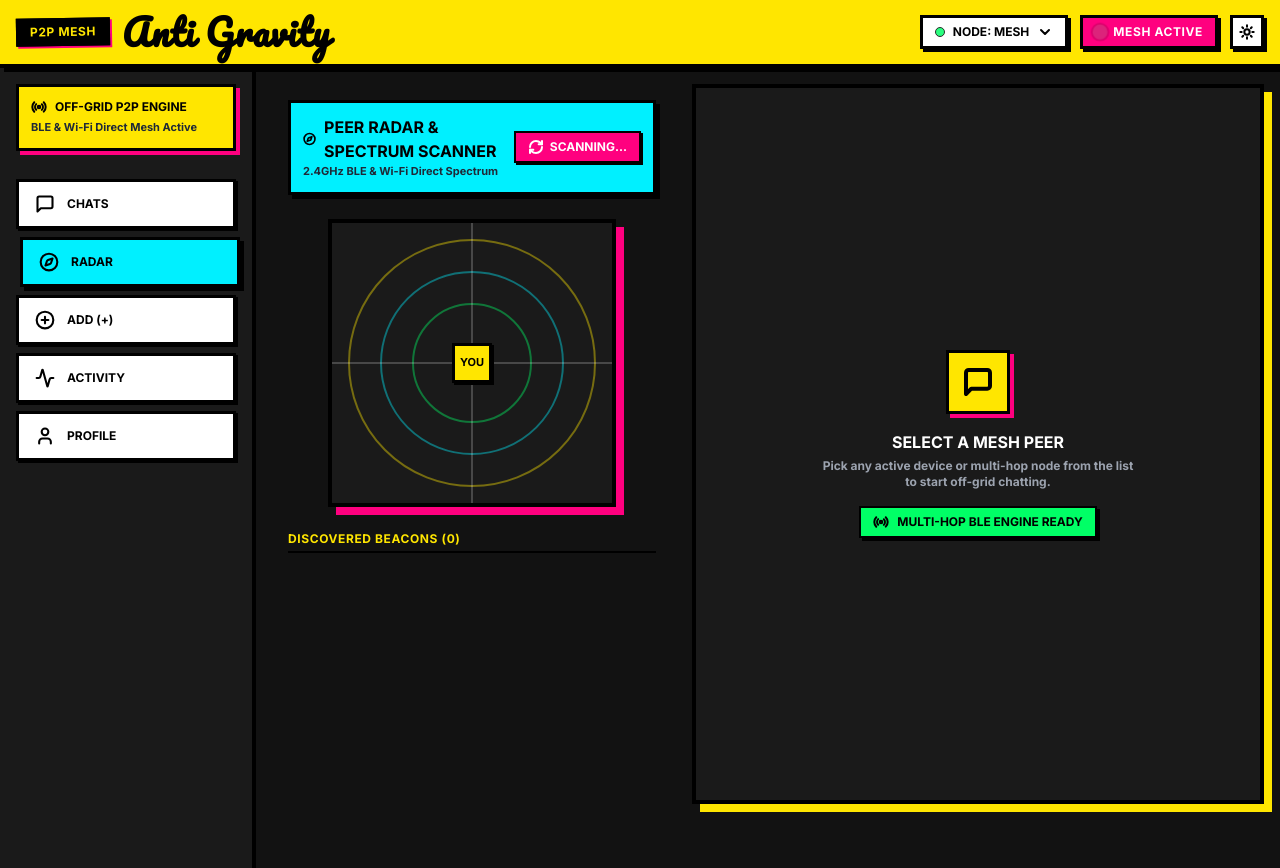
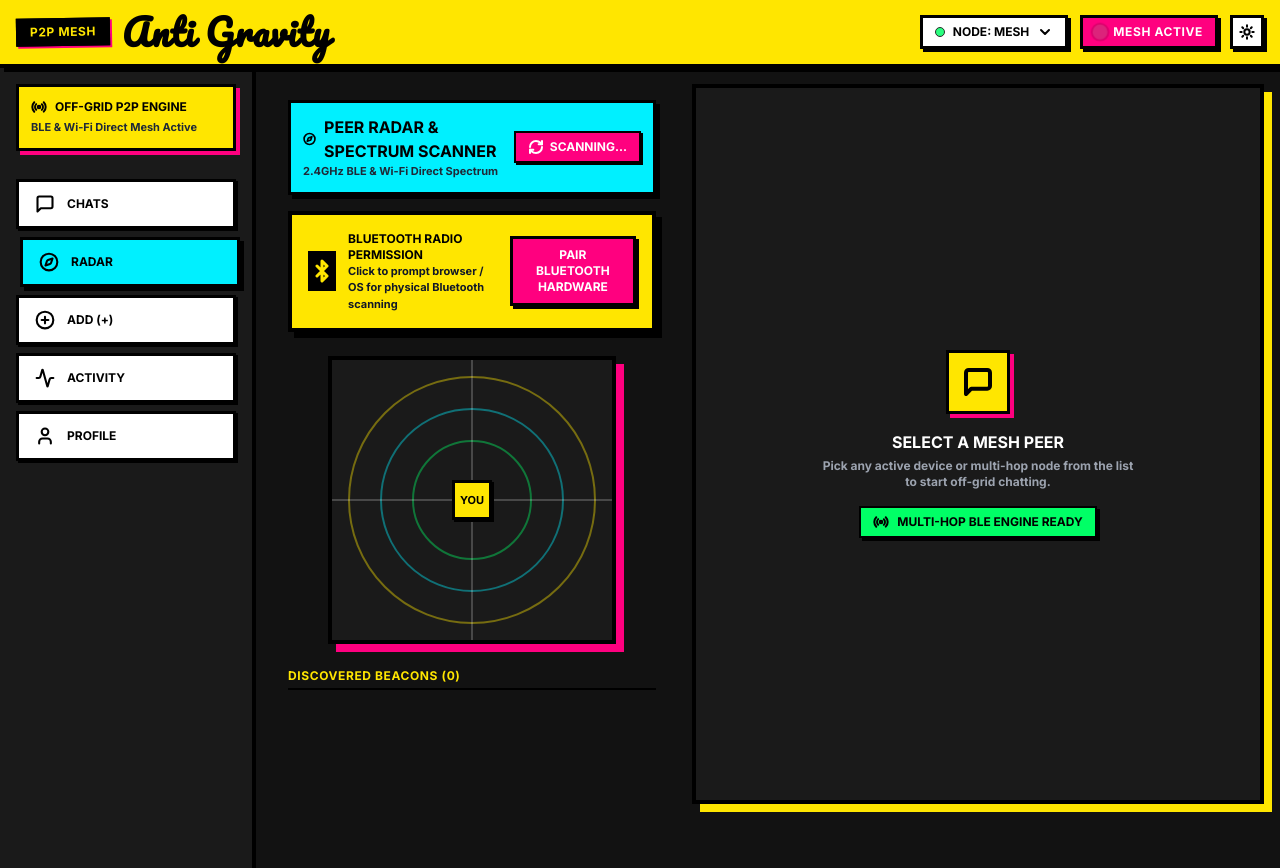
Before and after one commit to jjpandao23-alt/MESH, a React (Vite) app: page / in a window 1280 px wide. Both pictures are taken after a click on the button "RADAR". Built offline with nearby package versions, Linux system fonts and the light colour scheme; a web font is replaced by a local one.

Commit message:
feat: Add Web Bluetooth API trigger for browser Bluetooth hardware pairing

```diff
--- /dev/null
+++ b/src/mesh/WebBluetoothRadio.ts
@@ -0,0 +1,70 @@
+import { db } from '../db/storage';
+import { meshProtocol } from './MeshProtocol';
+import { MeshPacket } from './types';
+
+export class WebBluetoothRadioEngine {
+  private connectedGattServer: any = null;
+  private isConnected: boolean = false;
+
+  constructor() {}
+
+  /**
+   * Request Bluetooth Permission in Browser via W3C Web Bluetooth API
+   * Triggers Chrome / OS Native Bluetooth Device Selector
+   */
+  async requestWebBluetoothPermission(): Promise<boolean> {
+    if (!('bluetooth' in navigator)) {
+      alert('Web Bluetooth is not supported in this browser. Please use Chrome, Edge, Opera, or the Native Android/iOS build.');
+      return false;
+    }
+
+    try {
+      db.addLog({
+        level: 'info',
+        action: 'WEB_BLE_REQUEST',
+        details: 'Requesting Web Bluetooth hardware permission from browser...',
+      });
+
+      // Triggers native browser Bluetooth selection modal window
+      const device = await (navigator as any).bluetooth.requestDevice({
+        acceptAllDevices: true,
+        optionalServices: ['0000fe99-0000-1000-8000-00805f9b34fb', 'battery_service'],
+      });
+
+      if (device) {
+        db.addLog({
+          level: 'success',
+          action: 'WEB_BLE_PAIRED',
+          details: `Bluetooth permission granted for physical device [${device.name || device.id}]`,
+        });
+
+        // Connect GATT Server
+        if (device.gatt) {
+          this.connectedGattServer = await device.gatt.connect();
+          this.isConnected = true;
+          db.addLog({
+            level: 'success',
+            action: 'GATT_CONNECTED',
+            details: `GATT Hardware channel connected to ${device.name || 'Bluetooth Device'}`,
+          });
+        }
+
+        return true;
+      }
+    } catch (err: any) {
+      db.addLog({
+        level: 'warn',
+        action: 'WEB_BLE_CANCELLED',
+        details: `Bluetooth permission request: ${err.message || 'User cancelled'}`,
+      });
+    }
+
+    return false;
+  }
+
+  isHardwareConnected(): boolean {
+    return this.isConnected;
+  }
+}
+
+export const webBluetoothRadio = new WebBluetoothRadioEngine();
--- a/src/screens/RadarScreen.tsx
+++ b/src/screens/RadarScreen.tsx
@@ -1,8 +1,9 @@
 import React, { useState, useEffect } from 'react';
-import { Compass, RefreshCw } from 'lucide-react';
+import { Compass, RefreshCw, Bluetooth, ShieldCheck } from 'lucide-react';
 import { db } from '../db/storage';
 import { User } from '../db/schema';
 import { nativeBridge } from '../mesh/NativeBridge';
+import { webBluetoothRadio } from '../mesh/WebBluetoothRadio';
 
 interface RadarScreenProps {
   onSelectPeer: (peer: User) => void;
@@ -11,6 +12,7 @@
 export const RadarScreen: React.FC<RadarScreenProps> = ({ onSelectPeer }) => {
   const [users, setUsers] = useState<User[]>(db.getUsers());
   const [isScanning, setIsScanning] = useState(true);
+  const [bleConnected, setBleConnected] = useState(webBluetoothRadio.isHardwareConnected());
 
   useEffect(() => {
     const unsub = db.subscribe(() => setUsers(db.getUsers()));
@@ -24,6 +26,13 @@
     } else {
       nativeBridge.startDiscovery();
       setIsScanning(true);
+    }
+  };
+
+  const handleRequestBluetooth = async () => {
+    const success = await webBluetoothRadio.requestWebBluetoothPermission();
+    if (success) {
+      setBleConnected(true);
     }
   };
 
@@ -47,6 +56,30 @@
         >
           <RefreshCw className={`w-4 h-4 stroke-[3px] ${isScanning ? 'animate-spin' : ''}`} />
           <span>{isScanning ? 'Scanning...' : 'Start Scan'}</span>
+        </button>
+      </div>
+
+      {/* Explicit Browser Bluetooth Permission Request Button */}
+      <div className="mb-4 bg-[#ffe600] text-black border-4 border-black p-4 shadow-[6px_6px_0px_0px_#000000] flex flex-col md:flex-row items-center justify-between gap-3">
+        <div className="flex items-center space-x-3">
+          <div className="w-10 h-10 bg-black text-[#ffe600] border-2 border-black flex items-center justify-center font-black">
+            <Bluetooth className="w-6 h-6 stroke-[3px]" />
+          </div>
+          <div>
+            <h3 className="text-xs font-black uppercase">Bluetooth Radio Permission</h3>
+            <p className="text-[11px] font-bold text-gray-900">
+              {bleConnected ? 'Bluetooth Hardware Connected & Active' : 'Click to prompt browser / OS for physical Bluetooth scanning'}
+            </p>
+          </div>
+        </div>
+
+        <button
+          onClick={handleRequestBluetooth}
+          className={`px-4 py-2 border-3 border-black font-black text-xs uppercase shadow-[3px_3px_0px_0px_#000000] transition-all active:translate-x-1 ${
+            bleConnected ? 'bg-[#00ff66] text-black' : 'bg-[#ff007f] text-white hover:bg-[#00ff66] hover:text-black'
+          }`}
+        >
+          {bleConnected ? 'Bluetooth Active' : 'Pair Bluetooth Hardware'}
         </button>
       </div>
 
```
